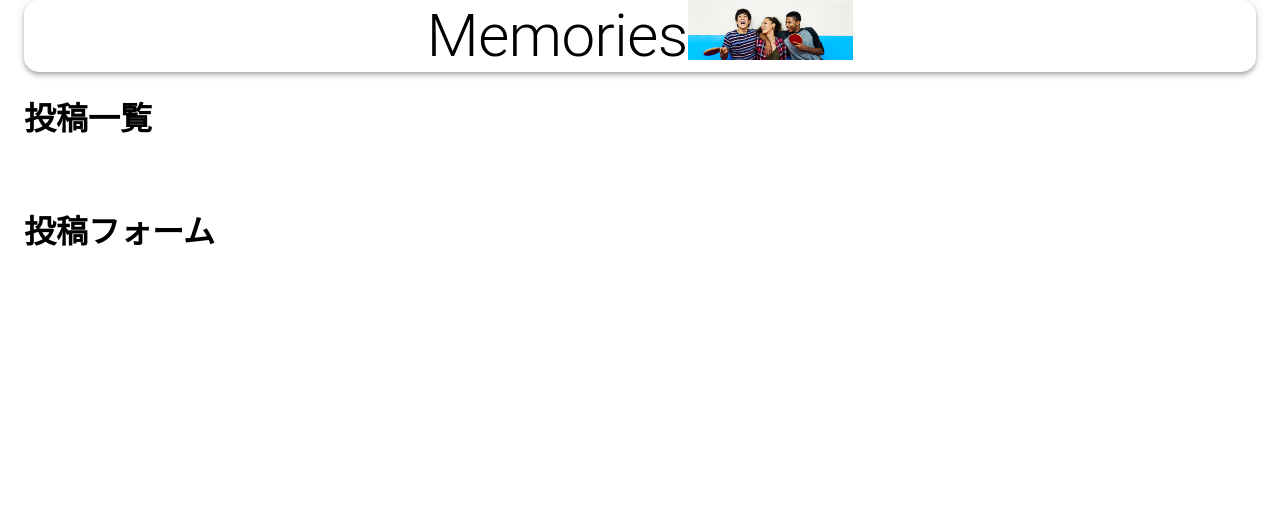
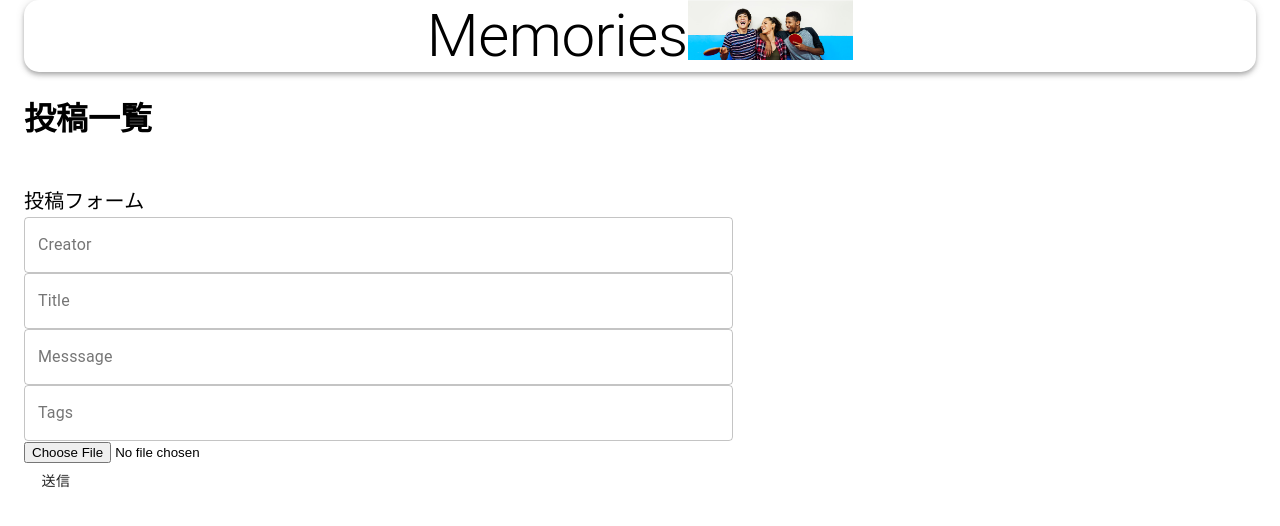
Before and after one commit to IHprogram/react-expressapp, a React (Create React App) app: page / in a window 1280 px wide. Shown: the top 526 px of the page. Built offline with nearby package versions, Linux system fonts and the light colour scheme.

Commit message:
静的なフォームの実装

```diff
--- a/src/components/Form/Form.js
+++ b/src/components/Form/Form.js
@@ -1,9 +1,42 @@
-import React from 'react'
+import React, { useState } from 'react';
+import { TextField, Button, Typography, Paper } from '@material-ui/core';
+import FileBase from 'react-file-base64'
 
 function Form() {
+  const handleSubmit = () => {
+    console.log('handoleSubmitです');
+  }
+
+  const initialPost = {
+    creator: "",
+    title: "",
+    message: "",
+    tags: "",
+    selectedFile: ""
+  }
+
+  const [postData, setPostData] = useState(initialPost);
   return (
     <div>
-      <h1>投稿フォーム</h1>
+      <form autoComplete="off" noValidate onSubmit={handleSubmit}>
+        <Typography variant="h6">
+          投稿フォーム
+        </Typography>
+        <TextField name="creator" variant="outlined" label="Creator" fullWidth value={postData.creator} onChange={(e) => setPostData({ ...postData, creator: e.tartget.value })} />
+        <TextField name="title" variant="outlined" label="Title" fullWidth value={postData.title} onChange={(e) => setPostData({ ...postData, title: e.tartget.value })} />
+        <TextField name="message" variant="outlined" label="Messsage" fullWidth value={postData.message} onChange={(e) => setPostData({ ...postData, message: e.tartget.value })} />
+        <TextField name="tags" variant="outlined" label="Tags" fullWidth value={postData.tags} onChange={(e) => setPostData({ ...postData, tags: e.tartget.value })} />
+
+        <div>
+          <FileBase
+            type="file"
+            multiple={false}
+            onDone={({ base64 }) => setPostData({ ...postData, selectedFile: base64 })}
+          />
+        </div>
+
+        <Button>送信</Button>
+      </form>
     </div>
   )
 }
```
